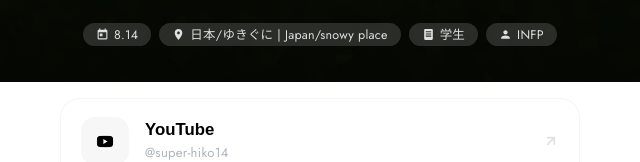
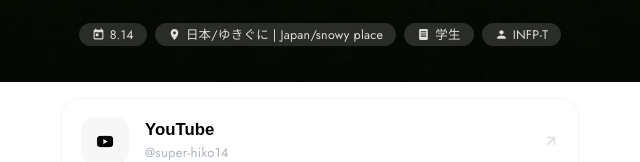
Before and after one commit to KokyuJene/super-hiko14.com, a website: page index.html in a window 1280 px wide. Shown: the part 645-807 px from the top of the page, 320-960 px from the left. Drawn offline with Linux system fonts and the light colour scheme; no server answers; a web font is replaced by a local one.

Commit message:
Tehepero
そう言えば忘れてたよね

```diff
--- a/index.html
+++ b/index.html
@@ -125,7 +125,7 @@
           </span>
           <span class="profile-meta-badge">
             <svg width="13" height="13" viewBox="0 0 24 24" aria-hidden="true"><path fill="currentColor" d="M12 12c2.21 0 4-1.79 4-4s-1.79-4-4-4-4 1.79-4 4 1.79 4 4 4zm0 2c-2.67 0-8 1.34-8 4v2h16v-2c0-2.66-5.33-4-8-4z"/></svg>
-            INFP
+            INFP-T
           </span>
         </div>
         </div>
```
